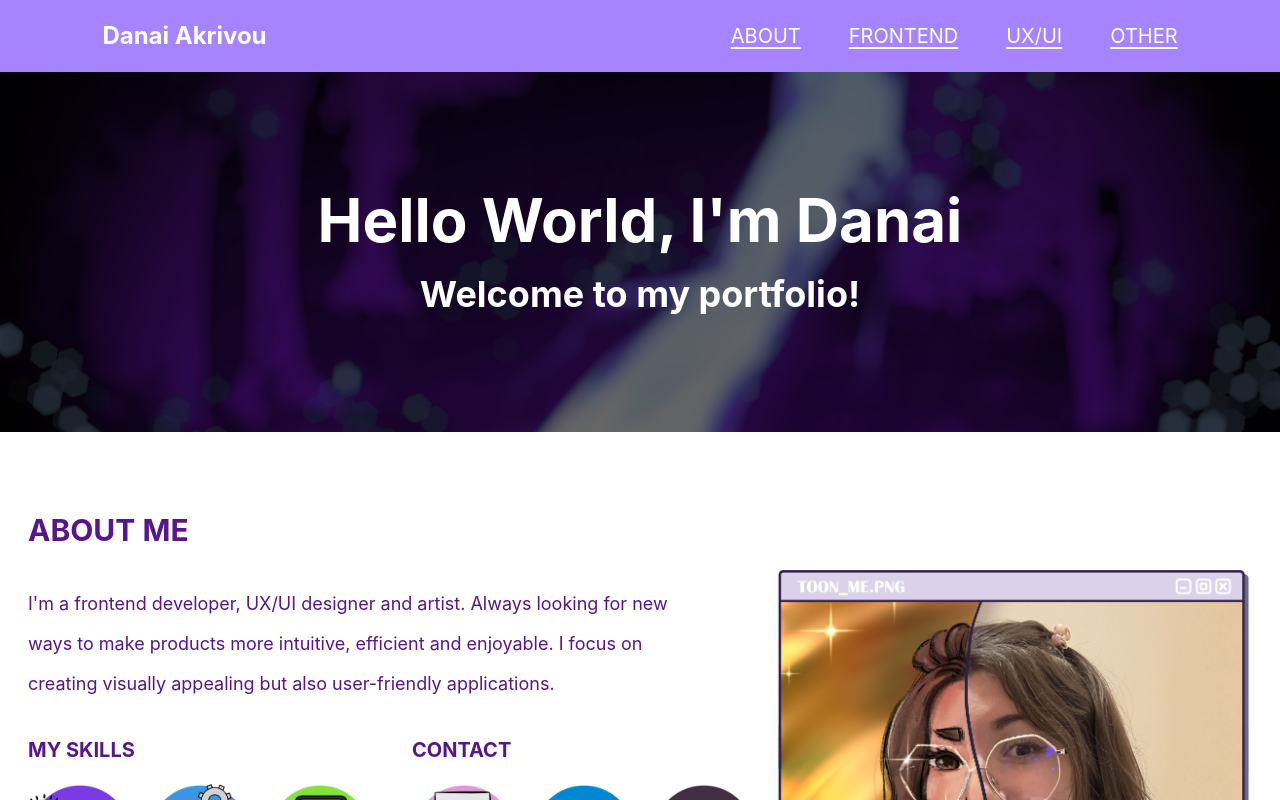
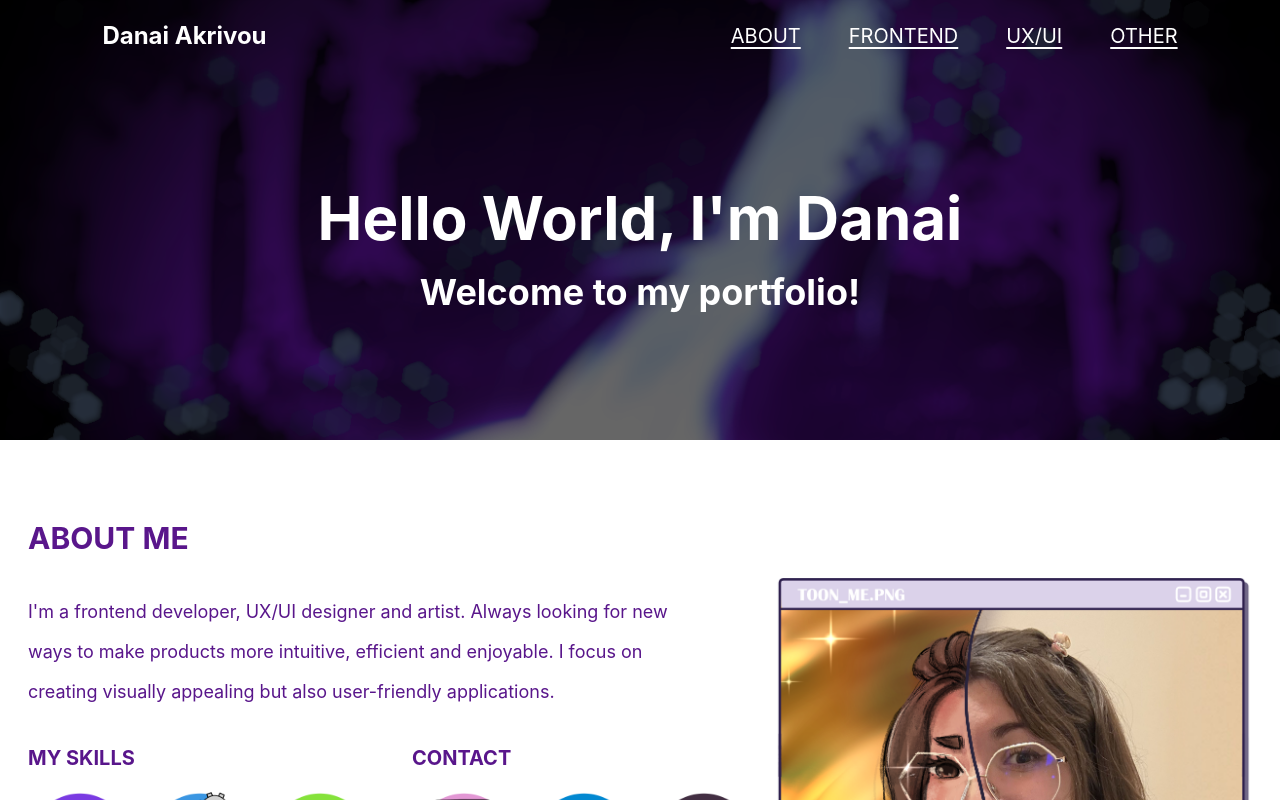
Before and after one commit to danaiakrv/portfolio2026, a Vue app: page / in a window 1280 px wide. Shown: the top 800 px of the page. Built offline with nearby package versions, Linux system fonts and the light colour scheme.

Commit message:
Adapted navbar behaviour.

```diff
--- a/src/components/Banner.vue
+++ b/src/components/Banner.vue
@@ -1,11 +1,11 @@
 <template>
-<div class="relative bg-gray-800 w-full" aria-label="Banner">
-    <div class="absolute inset-0 flex flex-col items-center justify-center text-white !text-center font-bold px-10">
+<div class="relative bg-gray-800 w-full h-110" aria-label="Banner">
+    <div class="absolute inset-0 flex flex-col items-center justify-center text-white !text-center font-bold px-10 pt-15">
         <h1 class="text-6xl">Hello World, I'm Danai</h1>
         <p class="!text-4xl mt-6">Welcome to my portfolio!</p>
     </div>
 
-    <img src="/images/banner_illu.png" class="w-full h-90 object-cover" aria-label="Banner Illustration">
+    <img src="/images/banner_illu.png" class="w-full h-110 object-cover" aria-label="Banner Illustration">
 </div>
 </template>
 
--- a/src/components/Navbar.vue
+++ b/src/components/Navbar.vue
@@ -1,10 +1,13 @@
 <template>
-  <nav class="bg-violet-400 px-[clamp(1.5rem,8vw,20rem)] py-5 sticky top-0 z-50">
+  <nav
+      class="px-[clamp(1.5rem,8vw,20rem)] fixed top-0 left-0 w-full z-50 transition-all duration-300"
+      :class="isScrolled
+        ? 'bg-violet-400 py-5 shadow-md'
+        : 'py-5'"
+    >
     <div class="flex items-center justify-between">
-      <!-- Brand Logo -->
       <a href="#" class="text-2xl font-bold text-white !no-underline">Danai Akrivou</a>
 
-      <!-- Desktop Navigation -->
       <div class="hidden md:flex space-x-12 text-xl">
         <a
           v-for="link in links"
@@ -16,7 +19,6 @@
         </a>
       </div>
 
-      <!-- Hamburger Button (Visible on Mobile / Tablet) -->
       <button
         type="button"
         class="md:hidden text-white focus:outline-none p-2 rounded hover:bg-violet-500 transition-colors"
@@ -24,7 +26,6 @@
         :aria-expanded="isOpen"
         @click="toggleMenu"
       >
-        <!-- Icon: Burger (shown when closed) -->
         <svg
           v-if="!isOpen"
           class="w-7 h-7"
@@ -40,7 +41,6 @@
           />
         </svg>
 
-        <!-- Icon: X (shown when open) -->
         <svg
           v-else
           class="w-7 h-7"
@@ -58,7 +58,6 @@
       </button>
     </div>
 
-    <!-- Mobile Dropdown Menu -->
     <div
       v-show="isOpen"
       class="md:hidden pt-4 pb-2 flex flex-col space-y-3 text-lg"
@@ -77,7 +76,7 @@
 </template>
 
 <script setup>
-import { ref } from 'vue'
+import { ref, onMounted, onUnmounted } from 'vue'
 
 const links = [
   { name: 'ABOUT', href: '#about' },
@@ -90,4 +89,20 @@ const isOpen = ref(false)
 const toggleMenu = () => {
   isOpen.value = !isOpen.value
 }
+
+const isScrolled = ref(false)
+
+const handleScroll = () => {
+  const isDesktop = window.innerWidth >= 1024
+  const threshold = isDesktop ? 350 : 20
+  isScrolled.value = window.scrollY > threshold
+}
+
+onMounted(() => {
+  window.addEventListener('scroll', handleScroll)
+})
+
+onUnmounted(() => {
+  window.removeEventListener('scroll', handleScroll)
+})
 </script>
```
